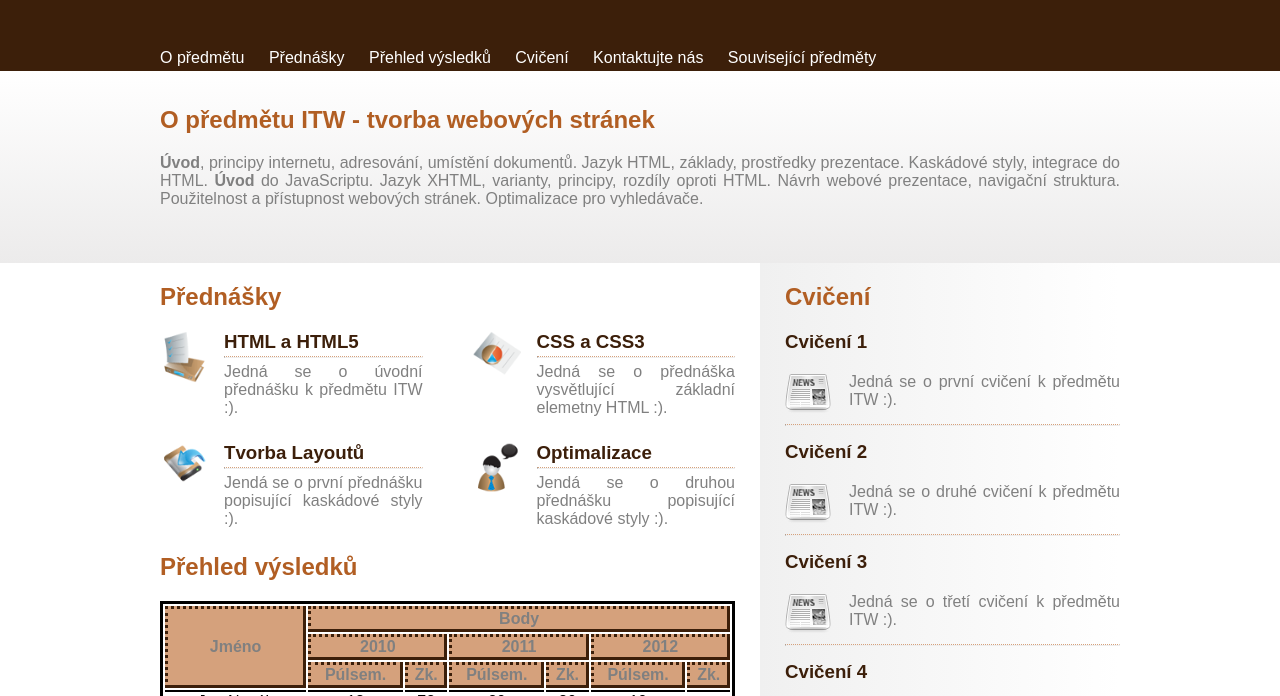
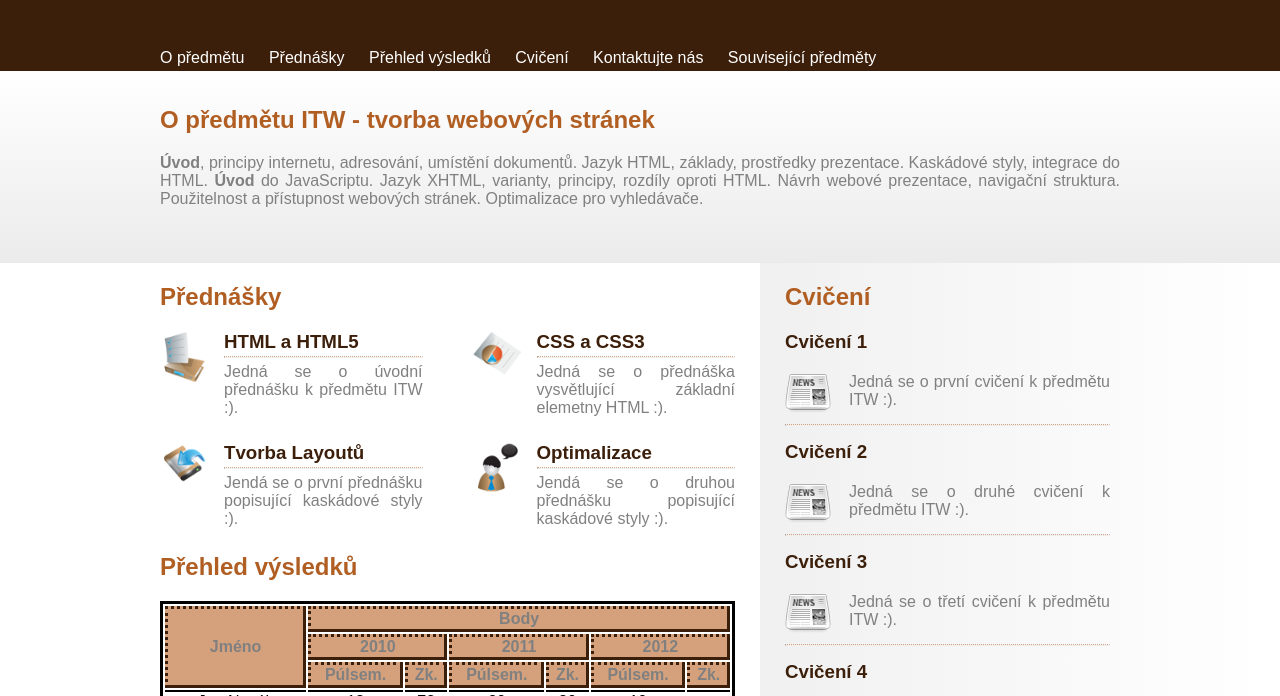
Before and after one commit to Domik44/ITW_cvika, a plain HTML site: page cviko_4/index.html in a window 1280 px wide. Shown: the part 104-800 px from the top of the page. Drawn offline with Linux system fonts and the light colour scheme.

Commit message:
Update style.css

```diff
--- a/cviko_4/style.css
+++ b/cviko_4/style.css
@@ -154,7 +154,11 @@ p {
 }
 
 #excersiseDiv {
+  padding-right: calc(((100vw - 960px) / 2));
+  margin-right:  calc(((-100vw + 960px) / 2) + 10px);
   background-image: linear-gradient(to right, rgb(240, 240, 240) , white);
+  /* background-image: linear-gradient(to right, rgb(177, 21, 21) , white); */
+
 }
 
 #middleRowDiv {
@@ -252,3 +256,7 @@ footer li {
   margin-bottom: 8px;
   list-style-image: url('footer_list_bullet.gif');
 }
+
+/* footer h2{
+  font-size: 5px;
+} */
```
